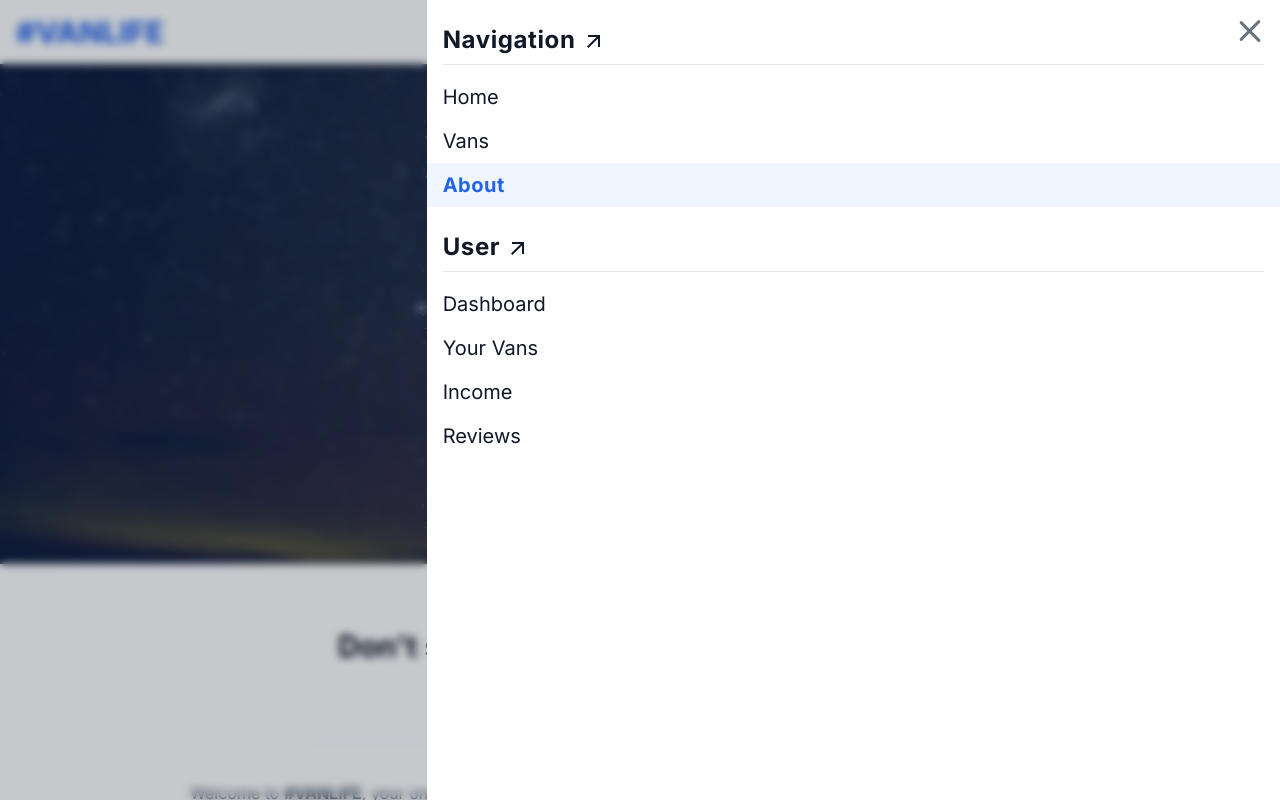
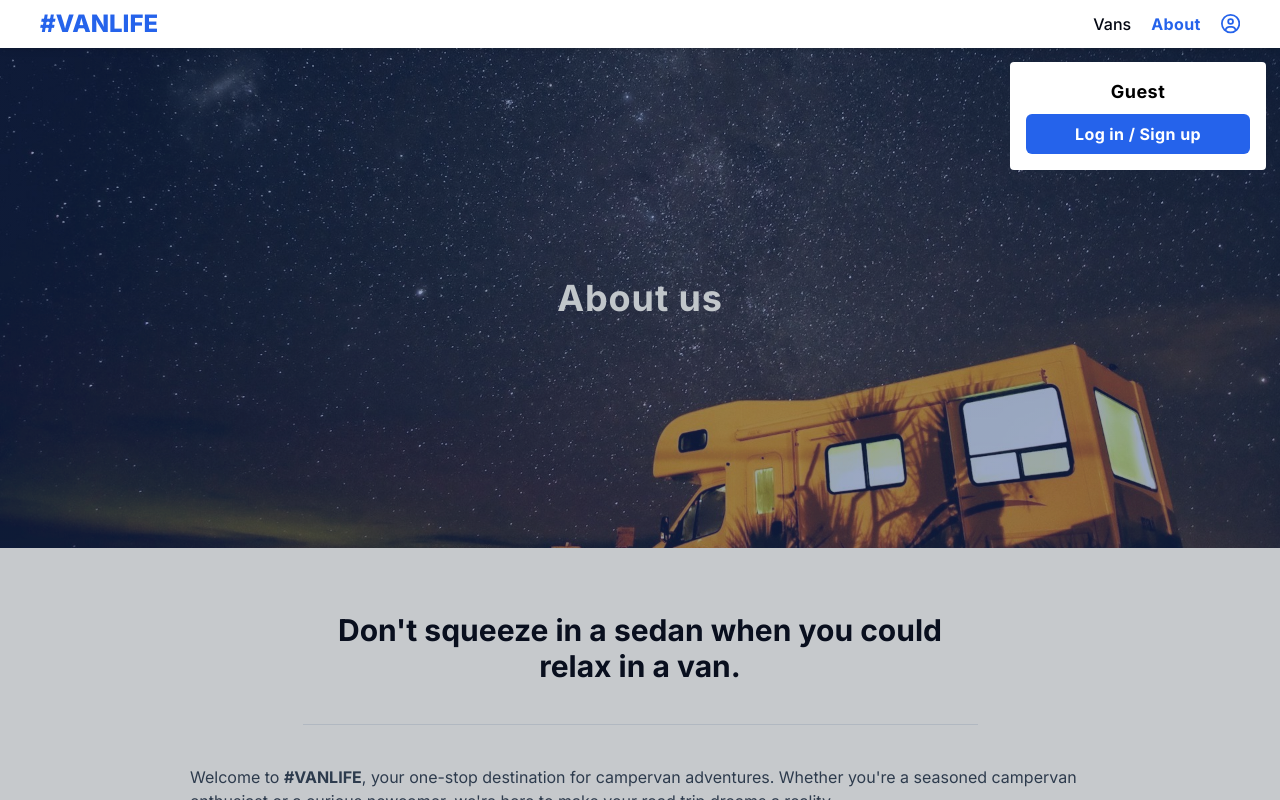
Before and after one commit to DeshalPadmakar/scrimba-vanlife, a React (Vite) app: page /about in a window 1280 px wide. Both pictures are taken after a click on the button 1250 px from the left and 32 px from the top of the page. Shown: the top 800 px of the page. Built offline with nearby package versions, Linux system fonts and the light colour scheme.

Commit message:
app responsive

```diff
--- a/src/components/Header.jsx
+++ b/src/components/Header.jsx
@@ -11,6 +11,7 @@ import { MdArrowOutward } from "react-icons/md"
 
 export default function Header() {
     const [isOpen, setIsOpen] = React.useState(false)
+    const [isMobileScreen, setIsMobileScreen] = React.useState(false)
     const activeStyles = {
         color: "#2563eb",
         fontWeight: "700",
@@ -19,8 +20,26 @@ export default function Header() {
         margin: "0 -1rem",
         padding: "0.5rem 1rem"
     }
+    const activeStylesDesktop = {
+        color: "#2563eb",
+        fontWeight: "700",
+        letterSpacing: "0.025em",
+    }
     const user = JSON.parse(localStorage.getItem("user"))
     const navigate = useNavigate()
+
+    React.useEffect( () => {
+        if(window.innerWidth > 767) setIsMobileScreen(false)
+        else setIsMobileScreen(true)
+
+        window.addEventListener("resize", () => {
+            if(window.innerWidth > 767) {
+                setIsMobileScreen(false)
+            }
+            else setIsMobileScreen(true)
+        })
+    }, [])
+
 
     function toggleNav() {
         setIsOpen(prevIsOpen => !prevIsOpen)
@@ -39,19 +58,19 @@ export default function Header() {
     }
 
     return (
-        <header className="w-full h-16 p-4 bg-white flex items-center fixed shadow-md z-10">
+        <header className="w-full h-16 md:h-14 lg:h-12 p-4 md:px-8 lg:px-10 md:py-0 bg-white flex items-center fixed shadow-md z-10">
             <nav className="w-full flex justify-between items-center gap-4">
 
                 {/* logo */}
                 <Link
-                    className=" text-3xl font-extrabold uppercase text-blue-600" to="/"
+                    className=" text-3xl md:text-[1.65rem] lg:text-2xl font-extrabold uppercase text-blue-600" to="/"
                     >
                     #VanLife
                 </Link>
 
                 {/* hamburger */}
-                <button
-                    className={`z-20 order-1 outline-0`}
+                {isMobileScreen && <button
+                    className="z-20 order-1 outline-0"
                     onClick={toggleNav}
                     >
                     <div
@@ -64,18 +83,18 @@ export default function Header() {
                     <div
                         className={`rounded w-7 h-[3px] bg-gray-500 duration-500 ease-[cubic-bezier(0.77,0.2,0.05,1.0)] ${isOpen && "rotate-45 -translate-y-2"}`}>
                     </div>
-                </button>
+                </button>}
 
                 {/* overlay */}
-                <div
+                {isMobileScreen && <div
                     className={`fixed top-0 left-0 w-screen min-h-screen bg-gray-800/25 backdrop-blur-sm ${!isOpen && "hidden"}`}
                     onClick={toggleNav}
                 >
-                </div>
+                </div>}
 
                 {/* mobil nav */}
-                <div className={`text-gray-900 w-2/3 h-screen bg-white duration-500 ease-[cubic-bezier(0.77,0.2,0.05,1.0)] fixed top-0 right-0 ${!isOpen ?  "translate-x-full" : "translate-x-0" }`}>
-                    <div className="px-4 pt-4 pb-6 bg-blue-100 sm:hidden">
+                {isMobileScreen && <div className={`text-gray-900 w-2/3 h-screen bg-white duration-500 ease-[cubic-bezier(0.77,0.2,0.05,1.0)] fixed top-0 right-0  ${isOpen ?  "translate-x-0" : "translate-x-[110%]" }`}>
+                    <div className="px-4 pt-4 pb-6 bg-blue-100">
 
                         {user?.photo
                             ? <img src={user.photo} alt="profile photo of user" className="w-[35px] h-[35px] mb-2"/>
@@ -117,14 +136,6 @@ export default function Header() {
                                 >
                                 Vans
                             </NavLink>
-                            {/* <NavLink
-                                to="/host"
-                                style={({ isActive }) => isActive ? activeStyles : null}
-                                onClick={toggleNav}
-                                className="text-gray-900 py-2"
-                                >
-                                Host
-                            </NavLink> */}
                             <NavLink
                                 to="/about"
                                 style={({ isActive }) => isActive ? activeStyles : null}
@@ -184,10 +195,102 @@ export default function Header() {
                                 </button>
                             }
                         </div>
+                    </div>
+                </div>}
+
+                {/* desktop nav */}
+                {!isMobileScreen &&
+                    <div className="flex items-center gap-5">
+                        <NavLink
+                            to="/vans"
+                            style={({ isActive }) => isActive ? activeStylesDesktop : null}
+                            className="text-gray-950 text-[1.1rem] lg:text-base font-medium"
+                            >
+                            Vans
+                        </NavLink>
+                        <NavLink
+                            to="/about"
+                            style={({ isActive }) => isActive ? activeStylesDesktop : null}
+                            className="text-gray-950 text-[1.1rem] lg:text-base font-medium"
+                            >
+                            About
+                        </NavLink>
+                        <button onClick={toggleNav}>
+                            <FaRegCircleUser className="text-[1.35rem] lg:text-[1.2rem]" style={isOpen && activeStylesDesktop} />
+                        </button>
+
+                        {/* overlay */}
+                        <div
+                            className={`fixed top-14 lg:top-12 left-0 w-screen min-h-screen bg-gray-800/25 ${!isOpen && "hidden"}`}
+                            onClick={toggleNav}
+                        >
+                        </div>
+
+                        <div className={`bg-white opacity-100 min-w-64 fixed top-[70px] lg:top-[62px] right-[14px] p-4 rounded transition-all duration-300 ${isOpen ? "-translate-x-0" : "translate-x-[110%]"}`}>
+                            <div className="text-center">
+                                <h1 className="text-lg font-bold tracking-wide">{user?.name ? `${user.name}` : "Guest"}</h1>
+                                {user && <h1 className="text-sm tracking-wide">{user.email}</h1>}
+                                {!user &&
+                                    <Link
+                                        to="login"
+                                        onClick={toggleNav}
+                                        className="block bg-blue-600 text-white text-center py-2 px-6 font-bold tracking-wide rounded-md mt-2"
+                                        >
+                                        Log in / Sign up
+                                    </Link>
+                                }
+                            </div>
+                            {user && <div className="flex flex-col gap-3 mt-4 pt-4 border-t-2 border-t-blue-500">
+                                <NavLink
+                                    to="/host"
+                                    end
+                                    style={({ isActive }) => isActive ? activeStyles : null}
+                                    onClick={toggleNav}
+                                    className="text-gray-900 font-normal"
+                                    >
+                                    Dashboard
+                                </NavLink>
+                                <NavLink
+                                    to="/host/vans"
+                                    end
+                                    style={({ isActive }) => isActive ? activeStyles : null}
+                                    onClick={toggleNav}
+                                    className="text-gray-900 font-normal"
+                                    >
+                                    Your Vans
+                                </NavLink>
+                                <NavLink
+                                    to="/host/income"
+                                    end
+                                    style={({ isActive }) => isActive ? activeStyles : null}
+                                    onClick={toggleNav}
+                                    className="text-gray-900 font-normal"
+                                    >
+                                    Income
+                                </NavLink>
+                                <NavLink
+                                    to="/host/reviews"
+                                    end
+                                    style={({ isActive }) => isActive ? activeStyles : null}
+                                    onClick={toggleNav}
+                                    className="text-gray-900 font-normal"
+                                    >
+                                    Reviews
+                                </NavLink>
+                                {user &&
+                                    <button
+                                        onClick={signOutUser}
+                                        className="text-gray-900 font-normal text-left"
+                                        >
+                                        Log out
+                                    </button>
+                                }
+                            </div>}
+                        </div>
 
                     </div>
+                }
 
-                </div>
             </nav>
         </header>
     )
--- a/src/components/HostLayout.jsx
+++ b/src/components/HostLayout.jsx
@@ -11,7 +11,7 @@ export default function HostLayout() {
     }
 
     return (
-        <div className="mt-24 mx-4 min-h-[calc(100vh-96px)] md:mx-8 lg:mx-10 xl:mx-auto xl:w-11/12 xl:max-w-[1300px] ">
+        <div className="mt-24 lg:mt-20 mx-4 min-h-[calc(100vh-96px)] lg:min-h-[calc(100vh-84px)] md:mx-8 lg:mx-10 xl:mx-auto xl:w-11/12 xl:max-w-[1300px] ">
             <nav className="flex gap-4 lg:gap-6 text-gray-950">
                 <NavLink
                     to="."
--- a/src/components/Layout.jsx
+++ b/src/components/Layout.jsx
@@ -5,6 +5,7 @@ import Footer from "./Footer"
 
 export default function Layout() {
     return (
+        <React.StrictMode>
             <div className="flex flex-col bg-white min-h-screen selection:bg-blue-300">
                 <Header />
                 <main>
@@ -12,5 +13,6 @@ export default function Layout() {
                 </main>
                 <Footer />
             </div>
+        </React.StrictMode>
     )
 }
--- a/src/pages/About.jsx
+++ b/src/pages/About.jsx
@@ -4,7 +4,7 @@ import { Link } from "react-router-dom"
 
 export default function About() {
     return (
-        <div className="mt-16">
+        <div className="mt-16 md:mt-14 lg:mt-12">
             <div className="h-[250px] md:h-[400px] xl:h-[500px] bg-aboutPage bg-cover flex lg:bg-left-bottom">
                 <h1 className="m-auto text-slate-50 text-4xl font-bold tracking-wide">About us</h1>
             </div>
--- a/src/pages/Home.jsx
+++ b/src/pages/Home.jsx
@@ -67,7 +67,7 @@ export default function Home() {
                 </ul>
             </section>
 
-            <section className="px-4 md:px-8 pb-20 text-gray-950 lg:px-0  ">
+            <section className="px-4 md:px-8 pb-20 text-gray-950 lg:px-0">
                 <div className="rounded-md overflow-hidden shadow-md bg-blue-100 grid md:grid-cols-2 lg:rounded-none">
                     <div className="h-[250px] md:h-[auto]">
                         <img src={exploreVan} alt="photo of a yellow van parked in parking lot, sea on background" className="w-full h-full object-cover"/>
```
Lines whose indentation alone changed are shown as unchanged.
